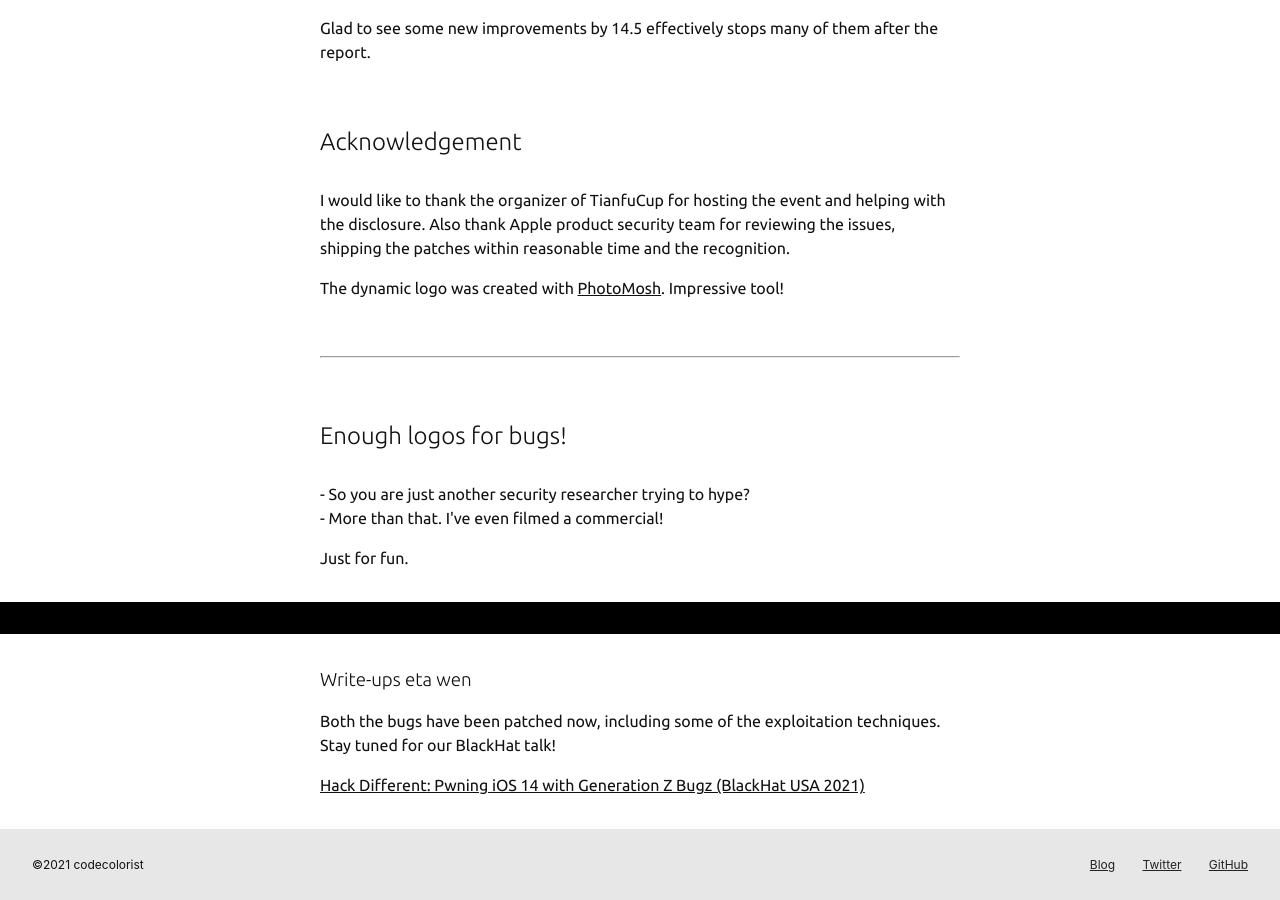
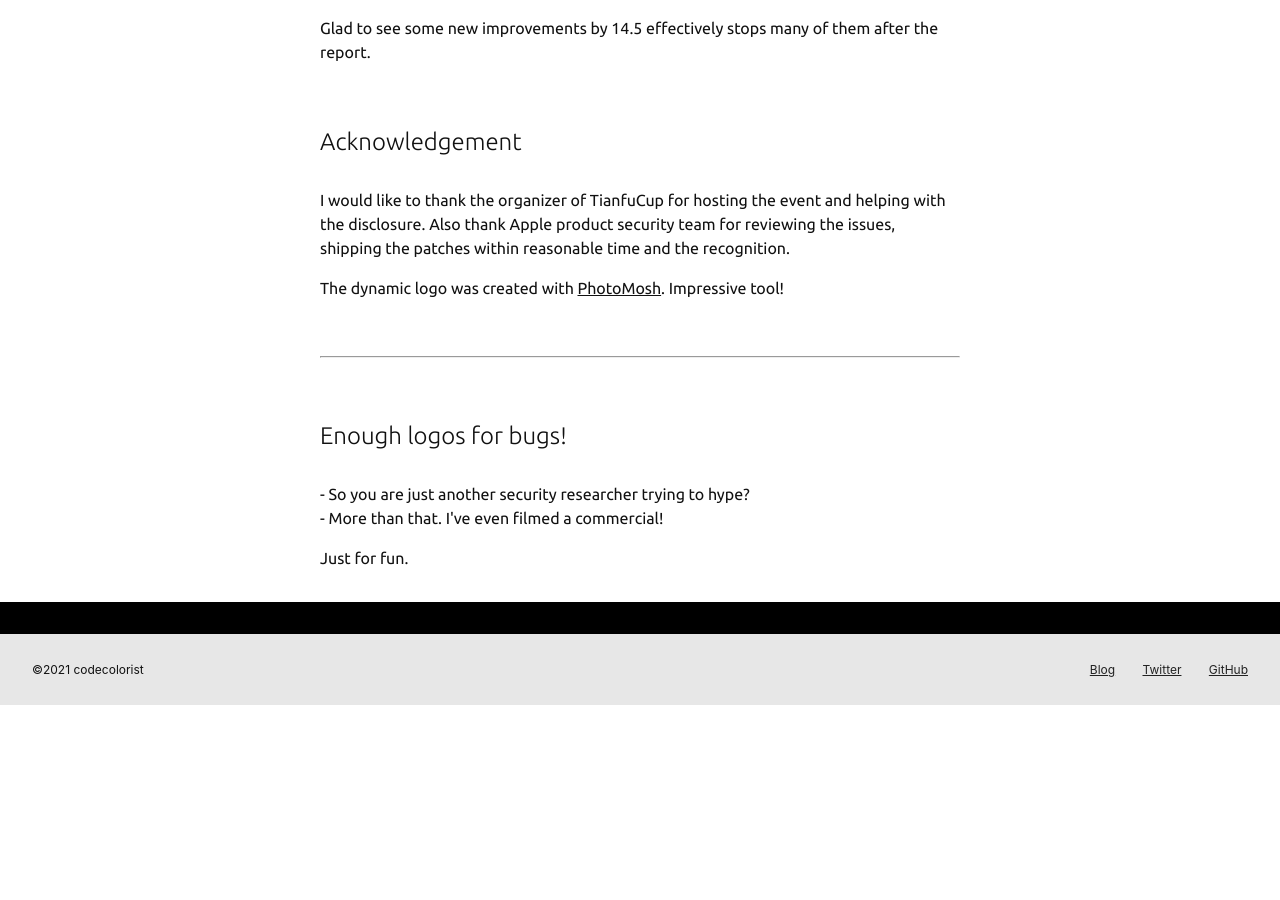
Before and after one commit to ChiChou/mistune, a Jekyll site: the page built from index.md, in a window 1280 px wide and 900 px high, scrolled down 4027 px. Built offline with Jekyll 4.4.1, drawn with Linux system fonts in a browser that asks for light colours; after the commit the page ends 4732 px from its top, so only the background shows below that; some of the changed text lies outside the part shown.

```diff
--- a/_layouts/default.html
+++ b/_layouts/default.html
@@ -62,19 +63,6 @@
       </div>
     </section>
 
-    <article>
-      <div class="container content">
-        <h3>Write-ups eta wen</h3>
-        <p>Both the bugs have been patched now, including some of the exploitation techniques.
-          Stay tuned for our BlackHat talk!</p>
-        <p>
-          <a target="_blank" rel="noopener noreferrer"
-            href="https://www.blackhat.com/us-21/briefings/schedule/index.html?fbclid=IwAR3TWHTC1UXsa54x9VcdpG82Jdgd0QWgFYgAc5LWqUNxd6CWR6Hp9Dcpvqs#hack-different-pwning-ios--with-generation-z-bugz-23002">
-          Hack Different: Pwning iOS 14 with Generation Z Bugz (BlackHat USA 2021)</a>
-        </p>
-      </div>
-    </article>
-
     {% include footer.html %}
 
     <script type="application/javascript">
```
Also changed, not shown: other parts of _layouts/default.html (+3 -2 lines).
